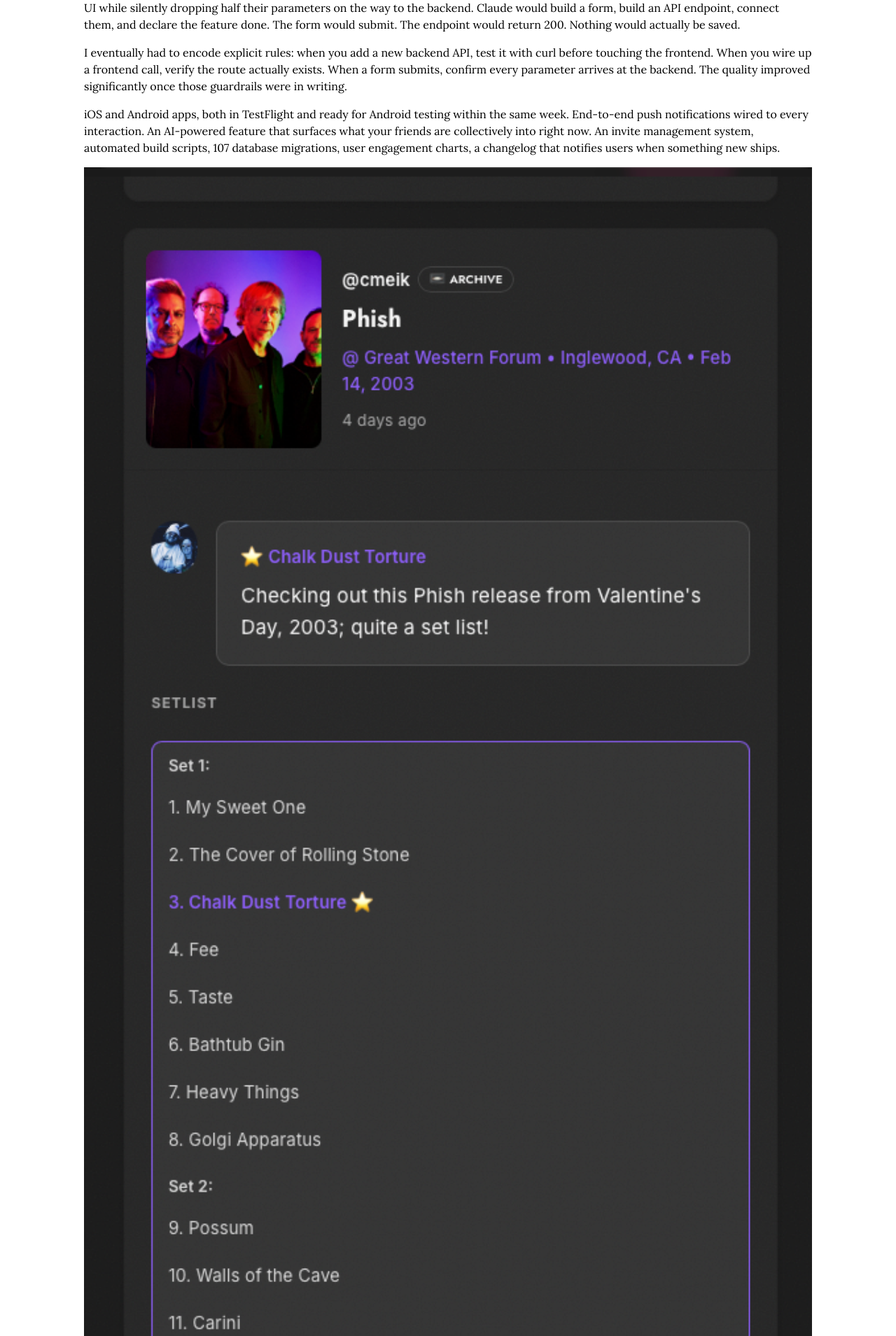
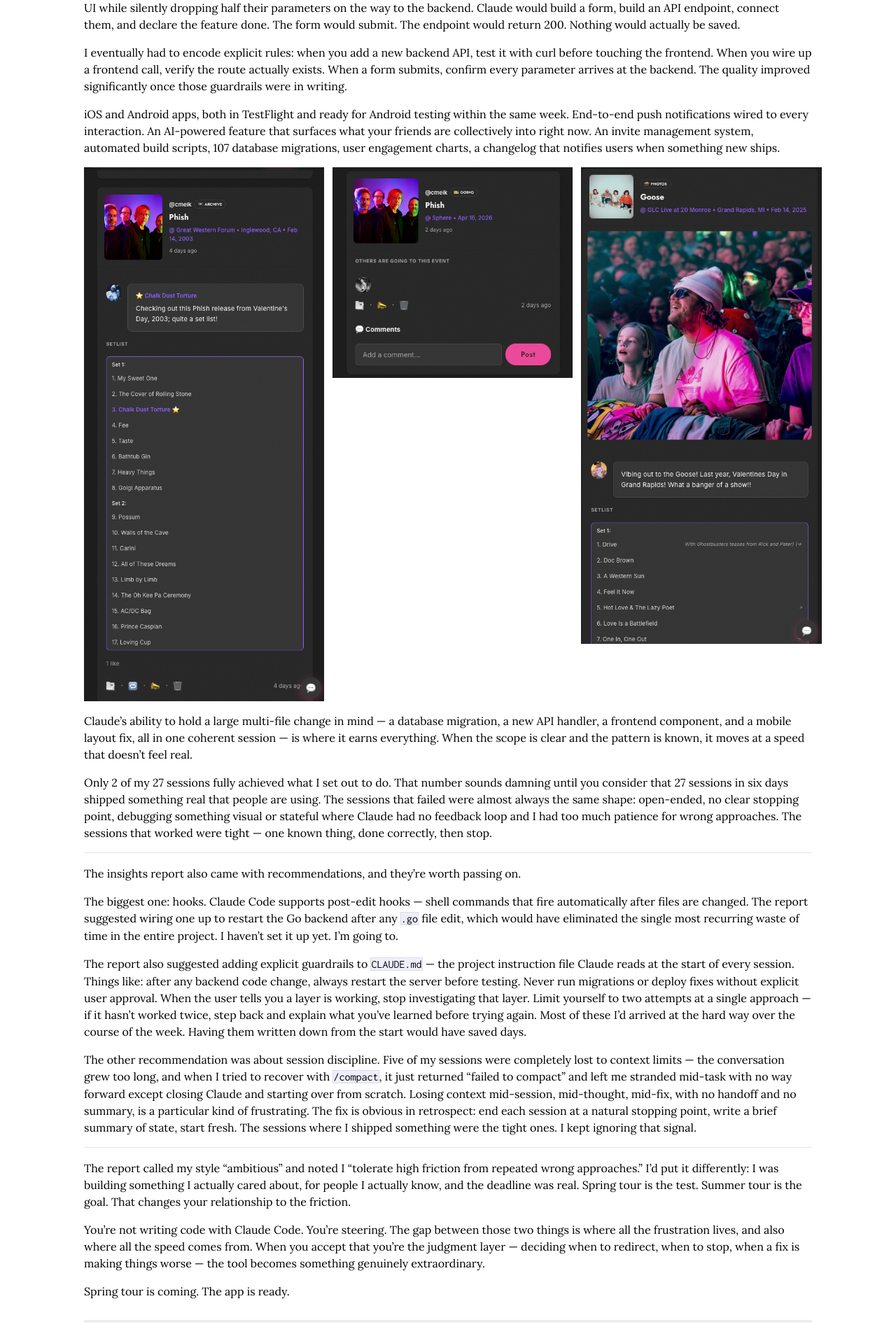
Before and after one commit to cmeiklejohn/cmeiklejohn.github.io, a Jekyll site: the page built from _posts/2026-02-17-building-a-social-app-in-a-week-with-claude-code.markdown, in a window 1280 px wide. Shown: the part 2298-4207 px from the top of the page at 70% size. Built offline with Jekyll 4.4.1, drawn with Linux system fonts in a browser that asks for light colours; some web fonts are replaced.

Commit message:
Align screenshots in flex row

```diff
--- a/_posts/2026-02-17-building-a-social-app-in-a-week-with-claude-code.markdown
+++ b/_posts/2026-02-17-building-a-social-app-in-a-week-with-claude-code.markdown
@@ -42,11 +42,11 @@
 
 iOS and Android apps, both in TestFlight and ready for Android testing within the same week. End-to-end push notifications wired to every interaction. An AI-powered feature that surfaces what your friends are collectively into right now. An invite management system, automated build scripts, 107 database migrations, user engagement charts, a changelog that notifies users when something new ships.
 
-<img src="/img/zabriskie-screenshot-2.png" style="width: 100%">
-
-<img src="/img/zabriskie-screenshot-3.png" style="width: 100%">
-
-<img src="/img/zabriskie-screenshot-4.png" style="width: 100%">
+<div style="display: flex; gap: 12px; align-items: flex-start;">
+  <img src="/img/zabriskie-screenshot-2.png" style="width: 33%;">
+  <img src="/img/zabriskie-screenshot-3.png" style="width: 33%;">
+  <img src="/img/zabriskie-screenshot-4.png" style="width: 33%;">
+</div>
 
 Claude's ability to hold a large multi-file change in mind — a database migration, a new API handler, a frontend component, and a mobile layout fix, all in one coherent session — is where it earns everything. When the scope is clear and the pattern is known, it moves at a speed that doesn't feel real.
 
```
